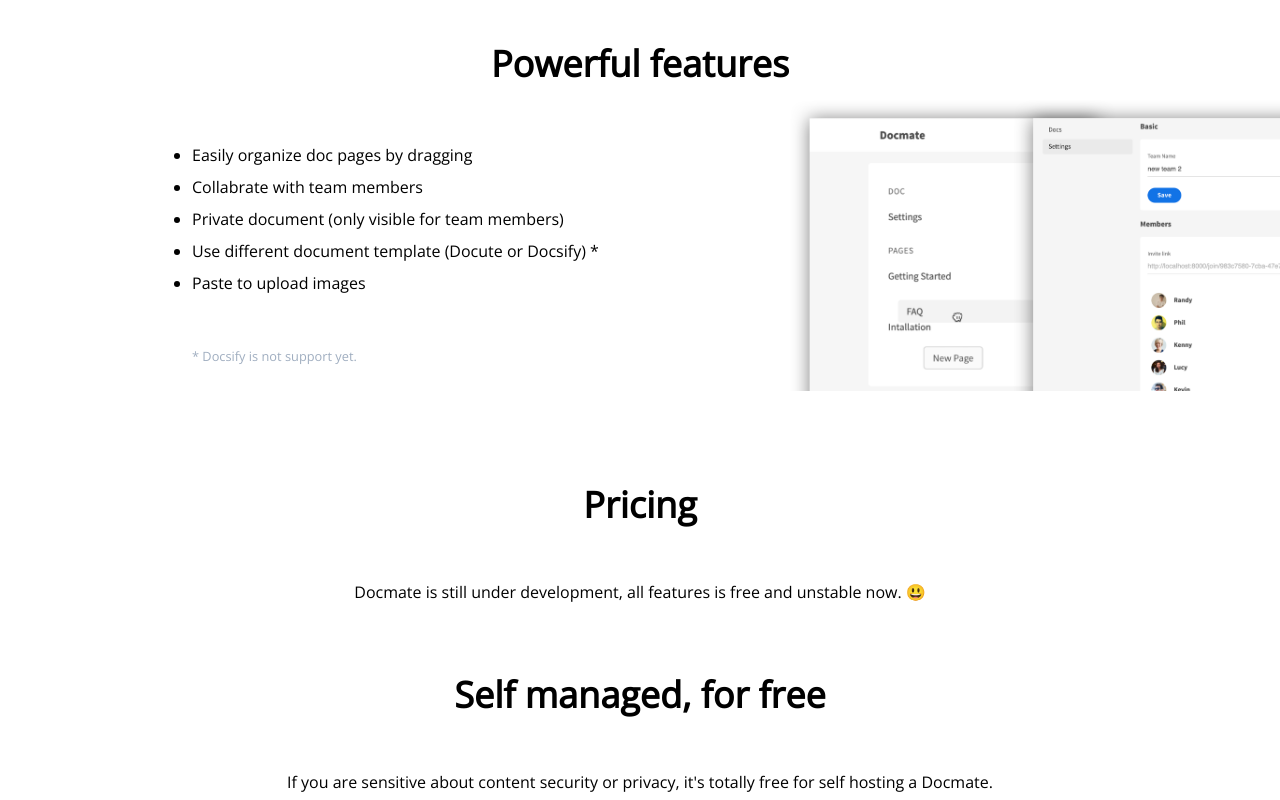
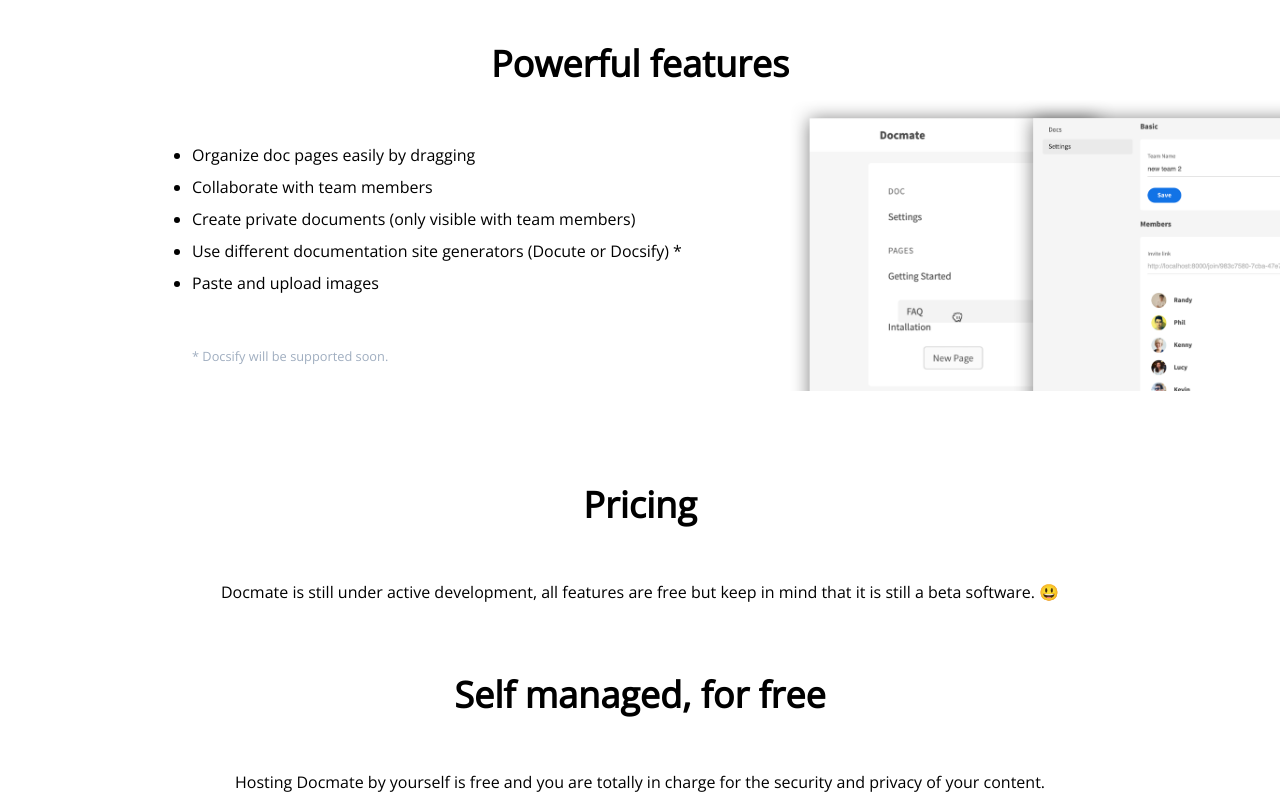
Before and after one commit to Docmate-GH/landing, a website built with Parcel: page src/index.html in a window 1280 px wide. Shown: the part 1440-2240 px from the top of the page. Built offline with nearby package versions, Linux system fonts and the light colour scheme; a script that the page names is missing.

Commit message:
Update wordings on homepage

```diff
--- a/src/index.html
+++ b/src/index.html
@@ -65,12 +65,12 @@
     <div class="container mx-auto">
       <section>
         <div class="text-center">
-          <h1 class="font-bold sm:text-6xl text-3xl">Document platform</h1>
+          <h1 class="font-bold sm:text-6xl text-3xl">Document collaboration platform</h1>
           <h1 class="font-bold sm:text-6xl text-3xl">for your team</h1>
 
           <div class="px-12 sm:px-0">
-            <h2 class="mt-8 text-xl mb-6 sm:mb-0">Docmate is a document platform built for developer team.</h2>
-            <h2 class="text-xl">Write markdown, get shareable and beautiful document, without build process.</h2>
+            <h2 class="mt-8 text-xl mb-6 sm:mb-0">Docmate is a document collaboration platform built for development team.</h2>
+            <h2 class="text-xl">Writing in markdown, getting shareable and beautiful documents, without any build process.</h2>
           </div>
         </div>
       </section>
@@ -86,15 +86,15 @@
         <div class="sm:flex">
           <div class="flex-1 text-left p-12 sm:pl-48">
             <ul class="list-disc leading-loose">
-              <li>Easily organize doc pages by dragging</li>
-              <li>Collabrate with team members</li>
-              <li>Private document (only visible for team members)</li>
-              <li>Use different document template (Docute or Docsify) *</li>
-              <li>Paste to upload images</li>
+              <li>Organize doc pages easily by dragging</li>
+              <li>Collaborate with team members</li>
+              <li>Create private documents (only visible with team members)</li>
+              <li>Use different documentation site generators (Docute or Docsify) *</li>
+              <li>Paste and upload images</li>
             </ul>
 
             <div class="mt-12">
-              <small class="text-gray-500">* Docsify is not support yet.</small>
+              <small class="text-gray-500">* Docsify will be supported soon.</small>
             </div>
           </div>
           <div class="flex-1">
@@ -108,7 +108,7 @@
 
         <div class="mt-12">
           <p>
-            Docmate is still under development, all features is free and unstable now. 😃
+            Docmate is still under active development, all features are free but keep in mind that it is still a beta software. 😃
           </p>
         </div>
       </section>
@@ -118,7 +118,7 @@
 
         <div class="mt-12">
           <p>
-            If you are sensitive about content security or privacy, it's totally free for self hosting a Docmate.
+            Hosting Docmate by yourself is free and you are totally in charge for the security and privacy of your content.
           </p>
           <p>
             <a class="mt-12 inline-block bg-gray-900 text-white py-4 px-8"
```
